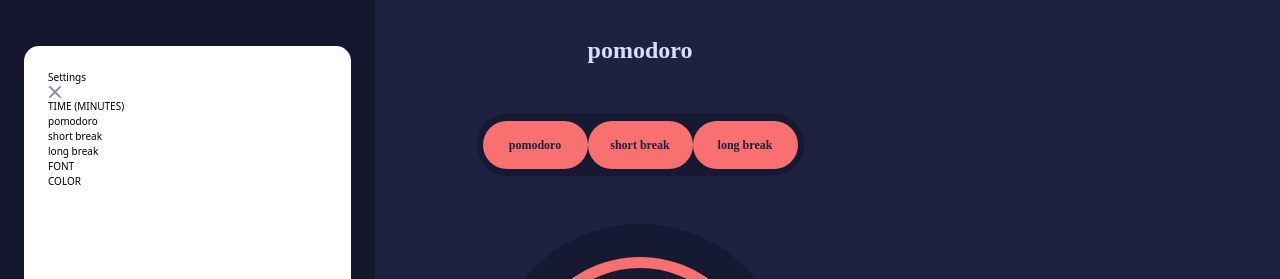
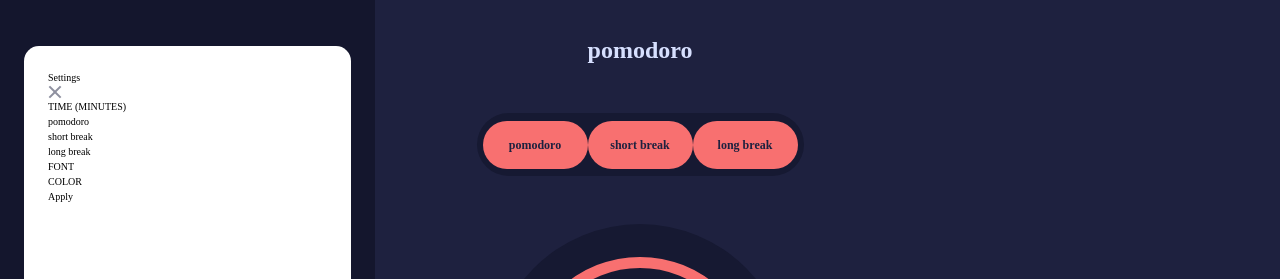
Before and after one commit to GIGAKLIBADZE/pomodoro-app, a React (Vite) app: page /pomodoro in a window 1280 px wide. Shown: the top 279 px of the page. Built offline with nearby package versions, Linux system fonts and the light colour scheme.

Commit message:
add the button in the settings menu

```diff
--- a/src/components/Settings.tsx
+++ b/src/components/Settings.tsx
@@ -2,7 +2,7 @@ import Cancel from "/images/icon-close.svg";
 
 const Settings: React.FC = () => {
   return (
-    <div className="h-full absolute top-0 left-0 for-opacity pt-[4.6rem] px-[2.4rem]">
+    <div className="h-full absolute top-0 left-0 for-opacity pt-[4.6rem] px-[2.4rem] font-[KumbhSans]">
       <div className="w-[32.7rem] h-[54.9rem] rounded-[15px] pt-[2.4rem] px-[2.4rem] bg-white m-auto">
         <div>
           <h2>Settings</h2>
@@ -37,6 +37,7 @@ const Settings: React.FC = () => {
           <div></div>
           <div></div>
         </div>
+        <button>Apply</button>
       </div>
     </div>
   );
```
